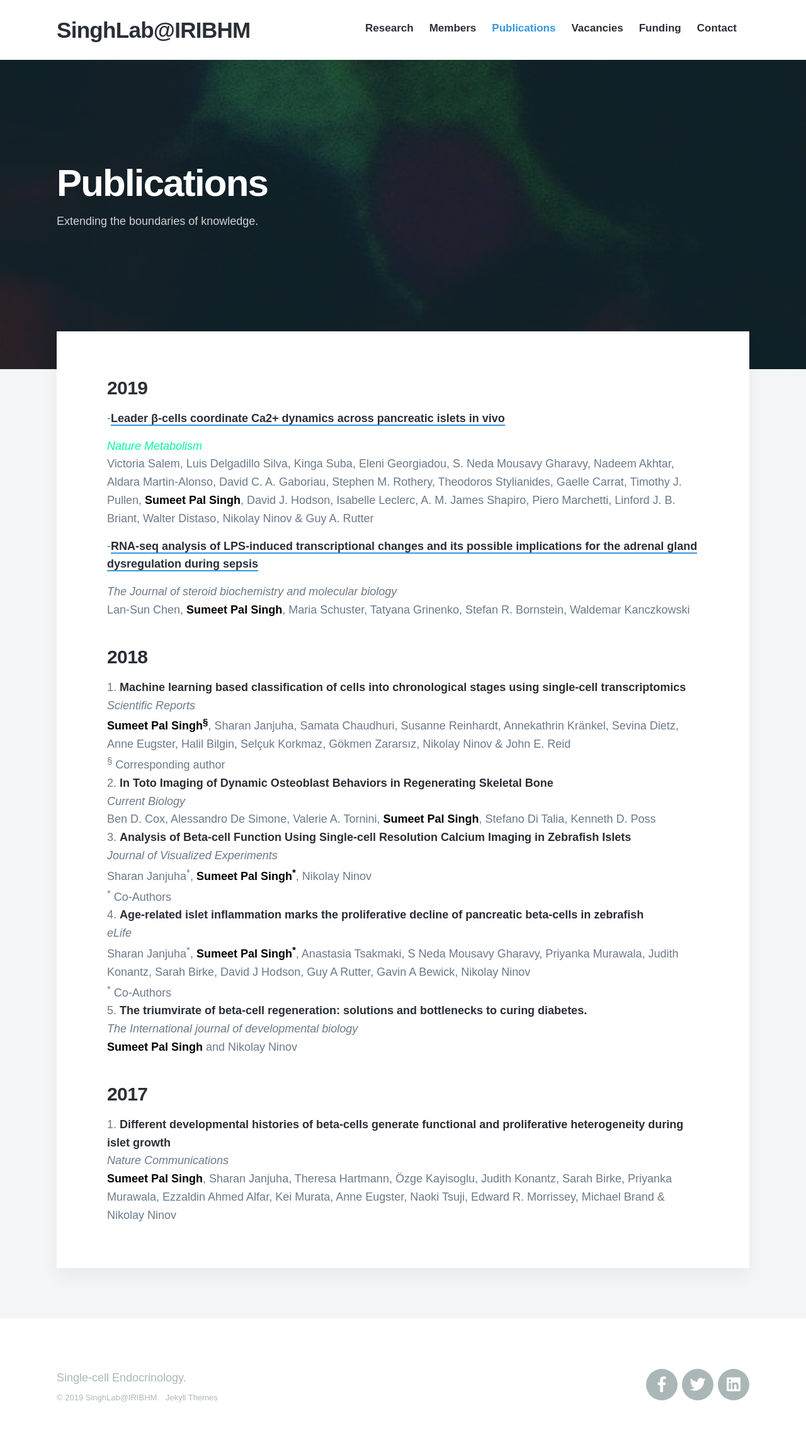
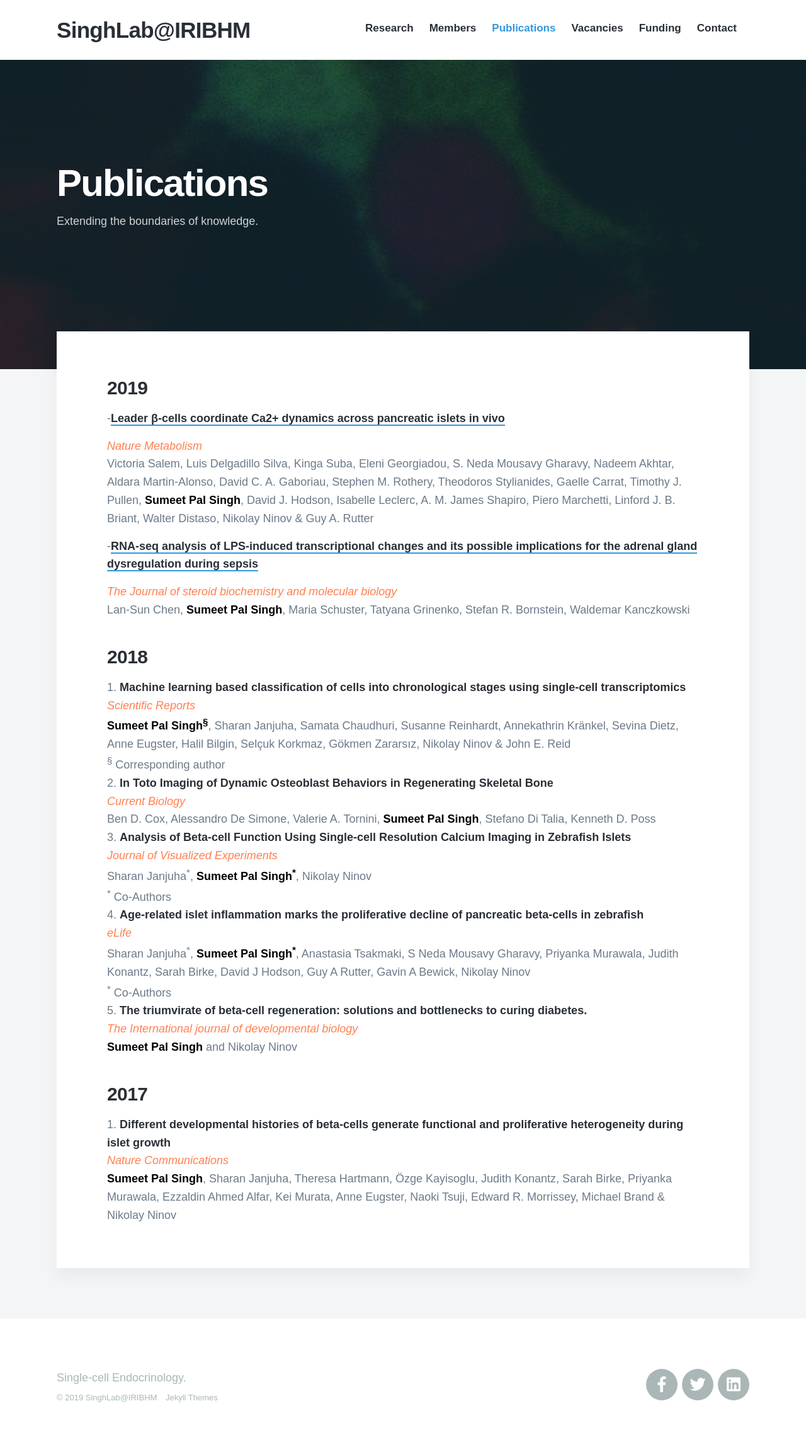
Before and after one commit to sumeetpalsingh/sumeetpalsingh.github.io, a Jekyll site: the page built from _pages/publications.md, in a window 1280 px wide. Shown: the whole page at 63% size. Built offline with Jekyll 4.4.1, drawn with Linux system fonts in a browser that asks for light colours; nearby versions of some CDN libraries; some web fonts are replaced.

Commit message:
Update publications.md

```diff
--- a/_pages/publications.md
+++ b/_pages/publications.md
@@ -9,37 +9,37 @@ featured_image: /images/demo/home1.jpg
 
 -[Leader β-cells coordinate Ca2+ dynamics across pancreatic islets in vivo](https://www.nature.com/articles/s42255-019-0075-2)
 
-  <span style="color:mediumspringgreen">*Nature Metabolism*</span>
+  <span style="color:coral">*Nature Metabolism*</span>
   Victoria Salem, Luis Delgadillo Silva, Kinga Suba, Eleni Georgiadou, S. Neda Mousavy Gharavy, Nadeem Akhtar, Aldara Martin-Alonso, David C. A. Gaboriau, Stephen M. Rothery, Theodoros Stylianides, Gaelle Carrat, Timothy J. Pullen, <span style="color:black">**Sumeet Pal Singh**</span>, David J. Hodson, Isabelle Leclerc, A. M. James Shapiro, Piero Marchetti, Linford J. B. Briant, Walter Distaso, Nikolay Ninov & Guy A. Rutter
 
 -[RNA-seq analysis of LPS-induced transcriptional changes and its possible implications for the adrenal gland dysregulation during sepsis](https://www.sciencedirect.com/science/article/abs/pii/S0960076018306150)
 
-  *The Journal of steroid biochemistry and molecular biology*
+  <span style="color:coral">*The Journal of steroid biochemistry and molecular biology*</span>
   Lan-Sun Chen, <span style="color:black">**Sumeet Pal Singh**</span>, Maria Schuster, Tatyana Grinenko, Stefan R. Bornstein, Waldemar Kanczkowski
 
 ### 2018
 
 1. [Machine learning based classification of cells into chronological stages using single-cell transcriptomics](https://www.nature.com/articles/s41598-018-35218-5)
-  *Scientific Reports*
+  <span style="color:coral">*Scientific Reports*</span>
   <span style="color:black">**Sumeet Pal Singh<sup>§</sup>**</span>, Sharan Janjuha, Samata Chaudhuri, Susanne Reinhardt, Annekathrin Kränkel, Sevina Dietz, Anne Eugster, Halil Bilgin, Selçuk Korkmaz, Gökmen Zararsız, Nikolay Ninov & John E. Reid
   <sup>§</sup> Corresponding author
 2. [In Toto Imaging of Dynamic Osteoblast Behaviors in Regenerating Skeletal Bone](https://www.cell.com/current-biology/fulltext/S0960-9822(18)31419-2)
-  *Current Biology*
+  <span style="color:coral">*Current Biology*</span>
   Ben D. Cox, Alessandro De Simone, Valerie A. Tornini, <span style="color:black">**Sumeet Pal Singh**</span>, Stefano Di Talia, Kenneth D. Poss
 3. [Analysis of Beta-cell Function Using Single-cell Resolution Calcium Imaging in Zebrafish Islets](https://www.jove.com/video/57851/analysis-beta-cell-function-using-single-cell-resolution-calcium)
-  *Journal of Visualized Experiments*
+  <span style="color:coral">*Journal of Visualized Experiments*</span>
   Sharan Janjuha<sup>*</sup>, <span style="color:black">**Sumeet Pal Singh<sup>*</sup>**</span>, Nikolay Ninov
   <sup>*</sup> Co-Authors
 4. [Age-related islet inflammation marks the proliferative decline of pancreatic beta-cells in zebrafish](https://elifesciences.org/articles/32965)
-  *eLife*
+  <span style="color:coral">*eLife*</span>
   Sharan Janjuha<sup>*</sup>, <span style="color:black">**Sumeet Pal Singh<sup>*</sup>**</span>, Anastasia Tsakmaki, S Neda Mousavy Gharavy, Priyanka Murawala, Judith Konantz, Sarah Birke, David J Hodson, Guy A Rutter, Gavin A Bewick, Nikolay Ninov
   <sup>*</sup> Co-Authors
 5. [The triumvirate of beta-cell regeneration: solutions and bottlenecks to curing diabetes.](http://www.ijdb.ehu.es/web/paper.php?doi=180067nn)
-  *The International journal of developmental biology*
+  <span style="color:coral">*The International journal of developmental biology*</span>
   <span style="color:black">**Sumeet Pal Singh**</span> and Nikolay Ninov
 
 ### 2017
 
 1. [Different developmental histories of beta-cells generate functional and proliferative heterogeneity during islet growth](https://www.nature.com/articles/s41467-017-00461-3)
-  *Nature Communications*
+  <span style="color:coral">*Nature Communications*</span>
   <span style="color:black">**Sumeet Pal Singh**</span>, Sharan Janjuha, Theresa Hartmann, Özge Kayisoglu, Judith Konantz, Sarah Birke, Priyanka Murawala, Ezzaldin Ahmed Alfar, Kei Murata, Anne Eugster, Naoki Tsuji, Edward R. Morrissey, Michael Brand & Nikolay Ninov
```
